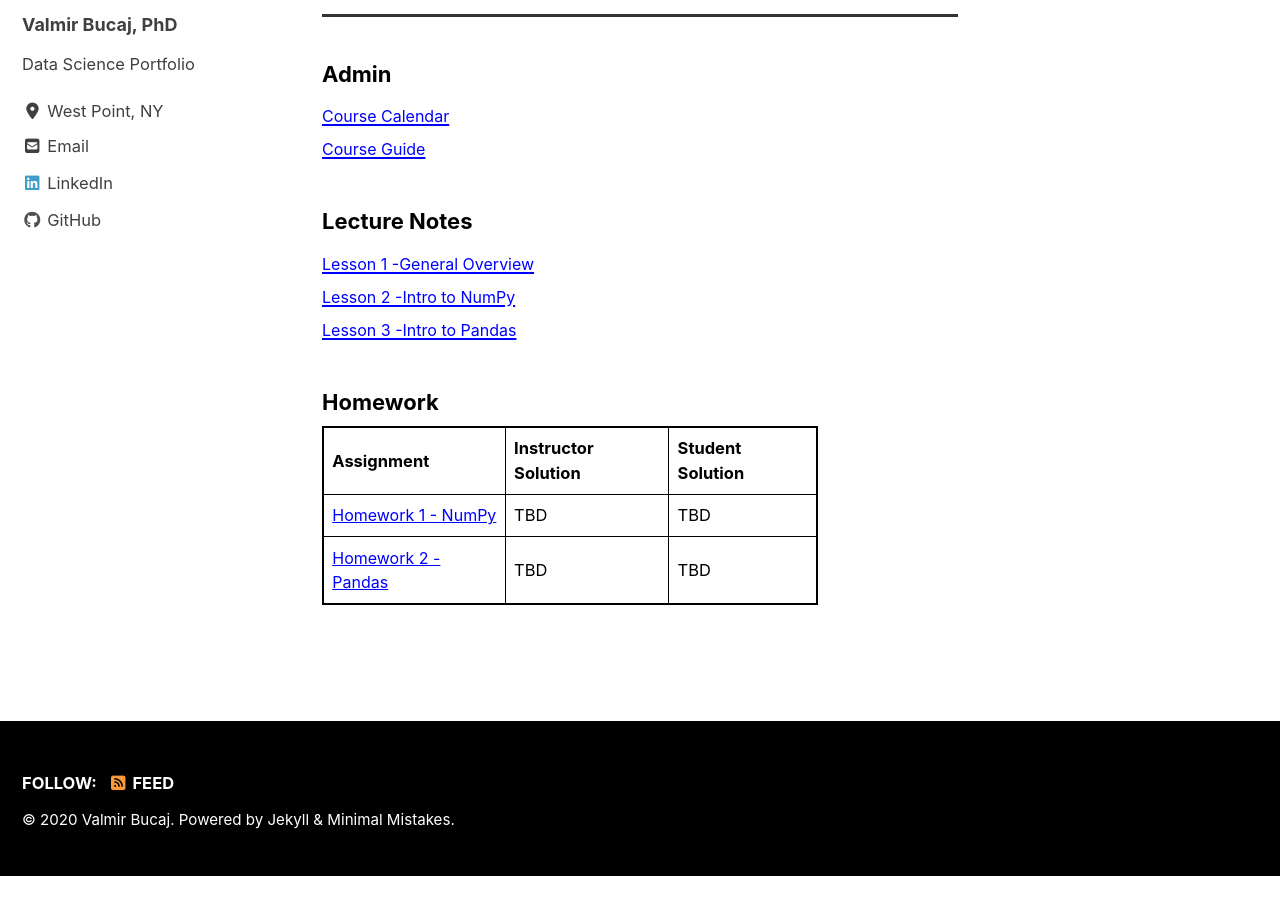
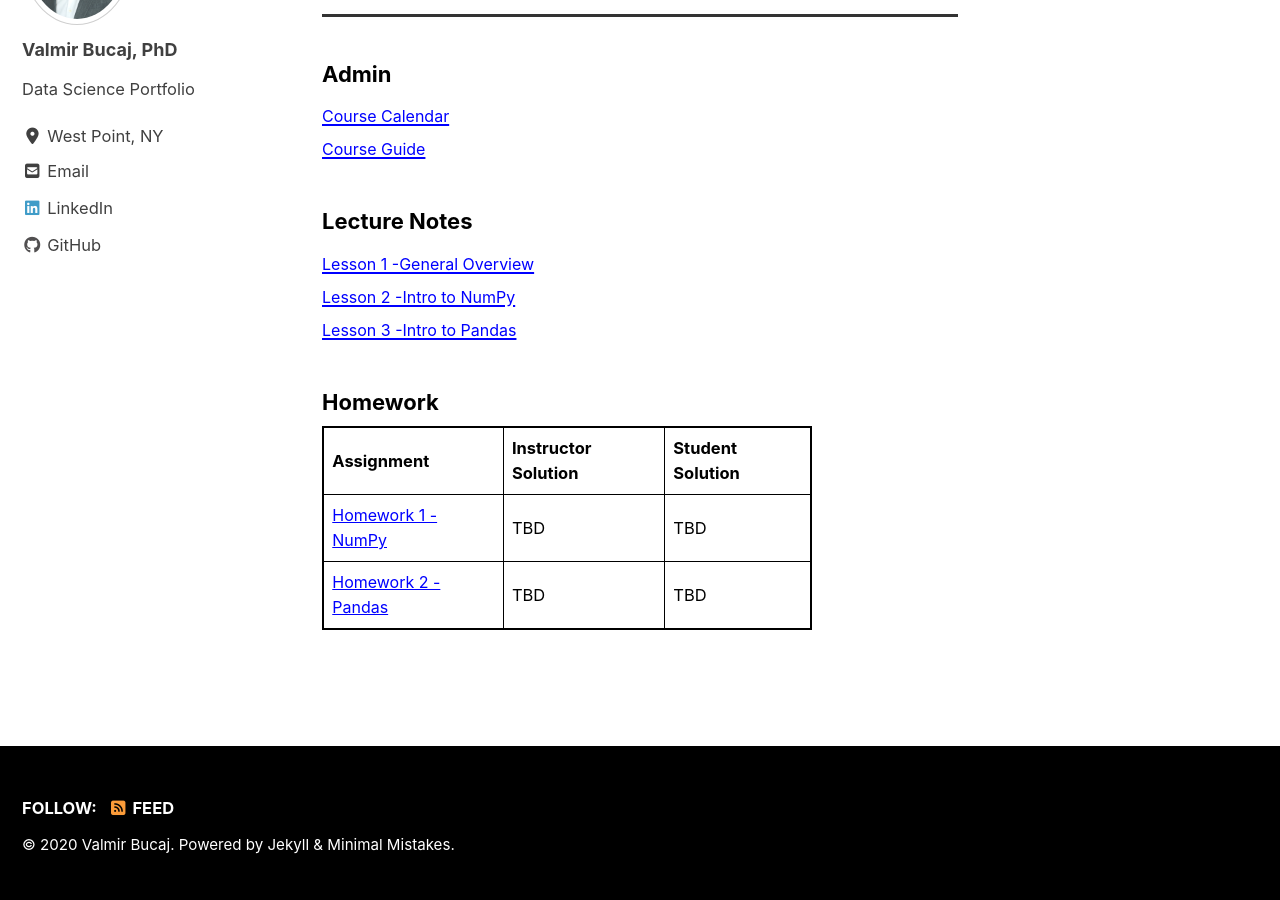
Before and after one commit to vbucaj/vbucaj.github.io, a Jekyll site: the page built from _pages/MA477.md, in a window 1280 px wide and 900 px high, scrolled down 520 px. Built offline with Jekyll 4.4.1, drawn with Linux system fonts in a browser that asks for light colours; cached includes are drawn as plain includes; nearby versions of some CDN libraries; before the commit the page ends 1396 px from its top, so only the background shows below that.

Commit message:
1/22/20 @1:26pm

```diff
--- a/_pages/MA477.md
+++ b/_pages/MA477.md
@@ -58,7 +58,7 @@
 
 <h3>Homework</h3>
 
-<table style="width:78%">
+<table style="width:77%">
   <tr>
     <th>Assignment</th>
     <th>Instructor Solution</th>
```
